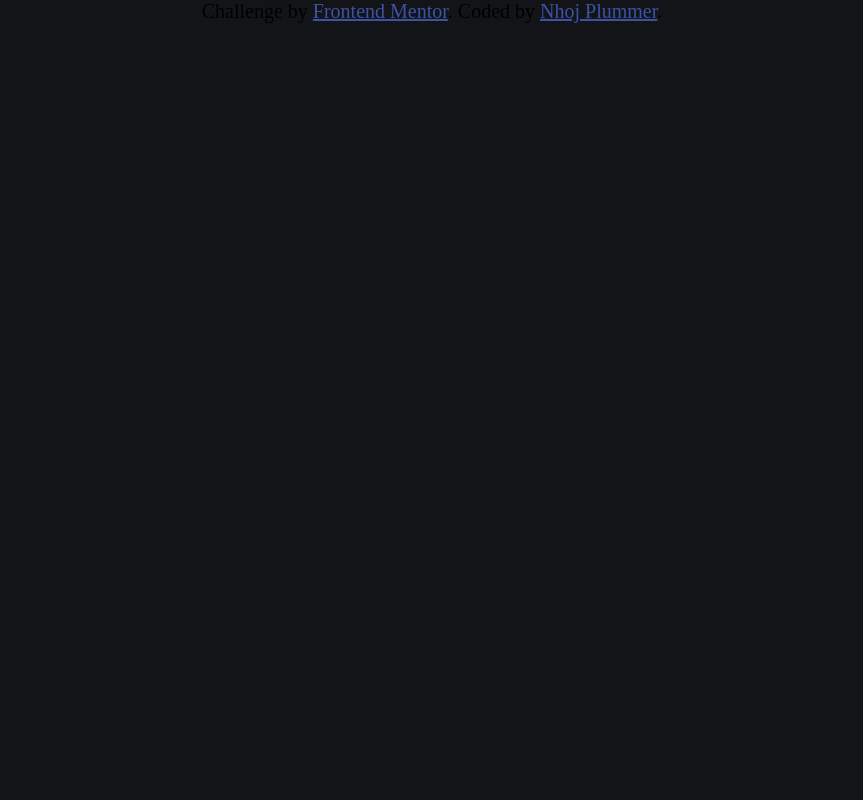
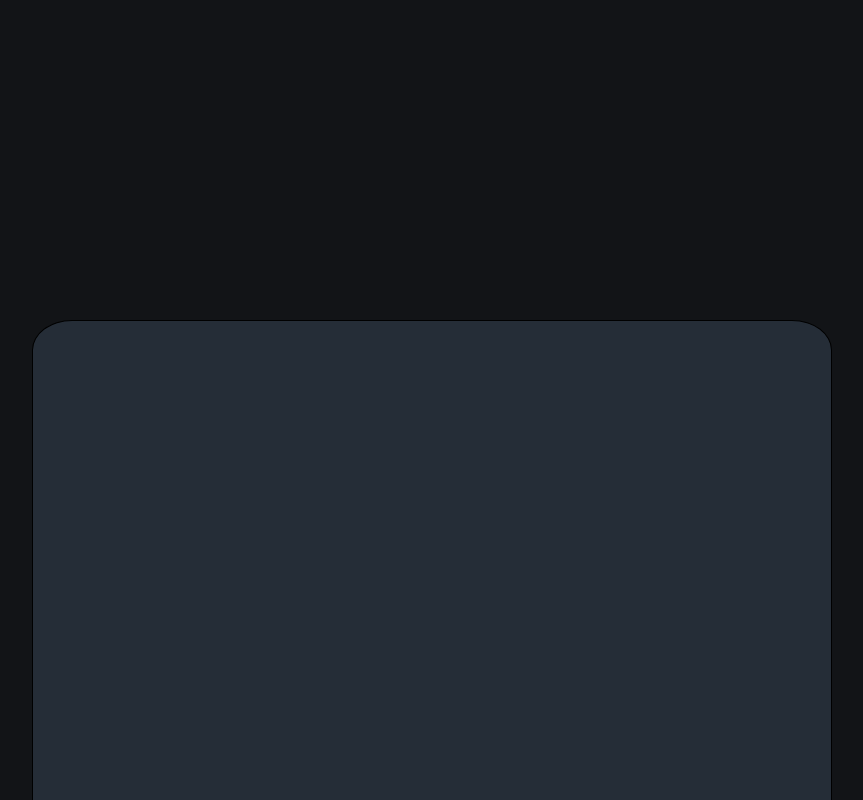
Before and after one commit to Nhoj-Plummer/interactive-rating-component, a React (Create React App) app: page / in a window 1280 px wide. Shown: the top 800 px of the page, without its empty margins (208-1071 px from the left). Built offline with nearby package versions, Linux system fonts and the light colour scheme.

Commit message:
Setting up components learning

```diff
--- a/src/components/Card/card.css
+++ b/src/components/Card/card.css
@@ -1,9 +1,11 @@
 /* General container */
 .card-container {
   display: flex;
-  max-width: 50rem;
-  max-height: 37.5rem;
+  width: 50rem;
+  height: 37.5rem;
   align-items: center;
   justify-content: center;
   border: 1px solid;
+  background: var(--color-darkblue);
+  border-radius: 5%;
 }
--- a/src/components/Card/card.js
+++ b/src/components/Card/card.js
@@ -1,7 +1,8 @@
 import React from "react"
+import './card.css'
 
 const Card = props => {
-  return
+  return <div className="card-container section-padding">{props.children}</div>
 }
 
 export default Card
--- a/src/components/Rating/rating.js
+++ b/src/components/Rating/rating.js
@@ -1,8 +1,9 @@
 import React from "react"
 import "./Rating.css"
+import { Card } from "../Card/card"
 
 function Rating() {
-
+  return <Card>Hello</Card>
 }
 
 export default Rating
--- a/src/index.css
+++ b/src/index.css
@@ -4,12 +4,12 @@
   --font-family: "Overpass", sans-serif;
 
   /*Primary Color */
-  --color-orange: hsl(25, 97%, 53%);
+  --color-orange: #fb7413;
 
   /*Neutral COlors */
-  --color-white: hsl(0, 0%, 100%);
-  --color-lightgrey: hsl(217, 12%, 63%);
-  --color-mediumgrey: hsl(213, 19%, 18%);
-  --color-darkblue: hsl(213, 19%, 18%);
-  --color-verydarkblue: hsl(216, 12%, 8%);
+  --color-white: #ffffff;
+  --color-lightgrey: #959eac;
+  --color-mediumgrey: #7c8798;
+  --color-darkblue: #252d37;
+  --color-verydarkblue: #121417;
 }
```
